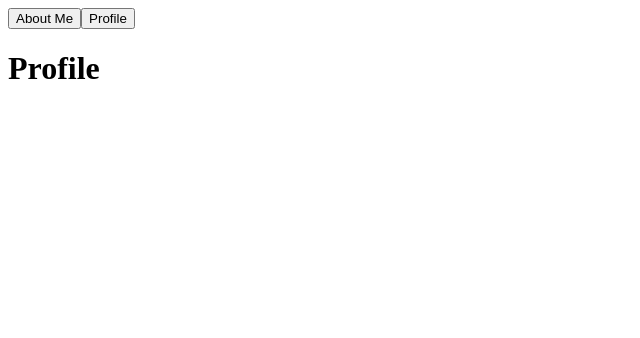
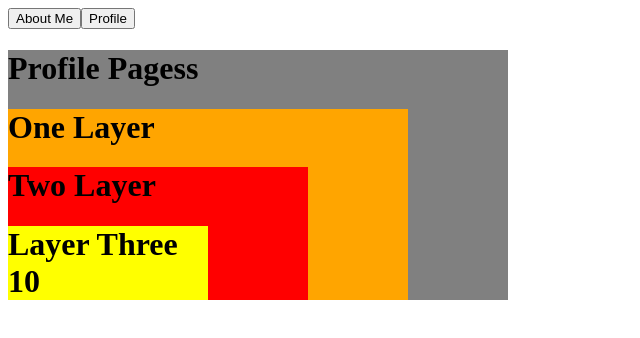
Before and after one commit to MadMax0312/React_tutorial, a React (Vite) app in the folder my-react-app/: page /profile in a window 1280 px wide. Shown: the top 338 px of the page, without its empty margins (0-640 px from the left). Built offline with nearby package versions, Linux system fonts and the light colour scheme.

Commit message:
useContext

```diff
--- a/my-react-app/src/App.jsx
+++ b/my-react-app/src/App.jsx
@@ -1,21 +1,26 @@
-import About from "./Component/About";
-import Profile from "./Component/Profile";
+import About from "./Container/About";
+import Profile from "./Container/Profile";
 import { Routes, Route, Link, useNavigate } from 'react-router-dom'
+import {AppContext} from './AppContext'
 
 import { useState } from "react";
 
 function App() {
-    const [state, setState] = useState('')
+    const [state, setState] = useState(10)
     const navigate = useNavigate();
 
     return (
         <div>
             <button onClick={() => navigate('/about')}>About Me</button>
             <button onClick={() => navigate('/profile')}>Profile</button>
+            <AppContext.Provider value={state}>
+
             <Routes>
-                <Route element={<About />} path="/about" />
-                <Route element={<Profile />} path="/profile" />
+                <Route path="/about" element={<About />} />
+                <Route path="/profile" element={<Profile />} />
             </Routes>
+
+            </AppContext.Provider>
         </div>
     );
 }
--- /dev/null
+++ b/my-react-app/src/AppContext.jsx
@@ -0,0 +1,3 @@
+import {createContext} from 'react'
+
+export const AppContext = createContext()
--- /dev/null
+++ b/my-react-app/src/Component/One.jsx
@@ -0,0 +1,13 @@
+import React, {useContext} from 'react'
+import Two from './Two'
+
+function One() {
+  return (
+    <div style={{backgroundColor:'orange',width:'400px'}}>
+        <h1>One Layer</h1>
+        <Two></Two>
+    </div>
+  )
+}
+
+export default One
--- a/my-react-app/src/Component/Profile.jsx
+++ /dev/null
@@ -1,11 +0,0 @@
-
-
-function Profile() {
-  return (
-    <div>
-        <h1>Profile</h1>
-    </div>
-  )
-}
-
-export default Profile
--- /dev/null
+++ b/my-react-app/src/Component/Three.jsx
@@ -0,0 +1,14 @@
+import React, {useContext} from 'react'
+import { AppContext } from '../AppContext'
+
+function Three() {
+
+  const data = useContext(AppContext)
+  return (
+    <div style={{backgroundColor:'yellow',width:'200px'}}>
+      <h1>Layer Three {data}</h1>
+    </div>
+  )
+}
+
+export default Three
--- /dev/null
+++ b/my-react-app/src/Component/Two.jsx
@@ -0,0 +1,13 @@
+import React from 'react'
+import Three from './Three'
+
+function Two() {
+  return (
+    <div style={{backgroundColor:'red',width:'300px'}}>
+        <h1>Two Layer</h1>
+        <Three></Three>
+    </div>
+  )
+}
+
+export default Two
--- /dev/null
+++ b/my-react-app/src/Container/Profile.jsx
@@ -0,0 +1,13 @@
+import One from "../Component/One"
+
+
+function Profile() {
+  return (
+    <div style={{backgroundColor:'grey',width:'500px'}}>
+        <h1>Profile Pagess</h1>
+        <One></One>
+    </div>
+  )
+}
+
+export default Profile
```
Also changed, not shown: my-react-app/src/Container/About.jsx (renamed from my-react-app/src/Component/About.jsx).
